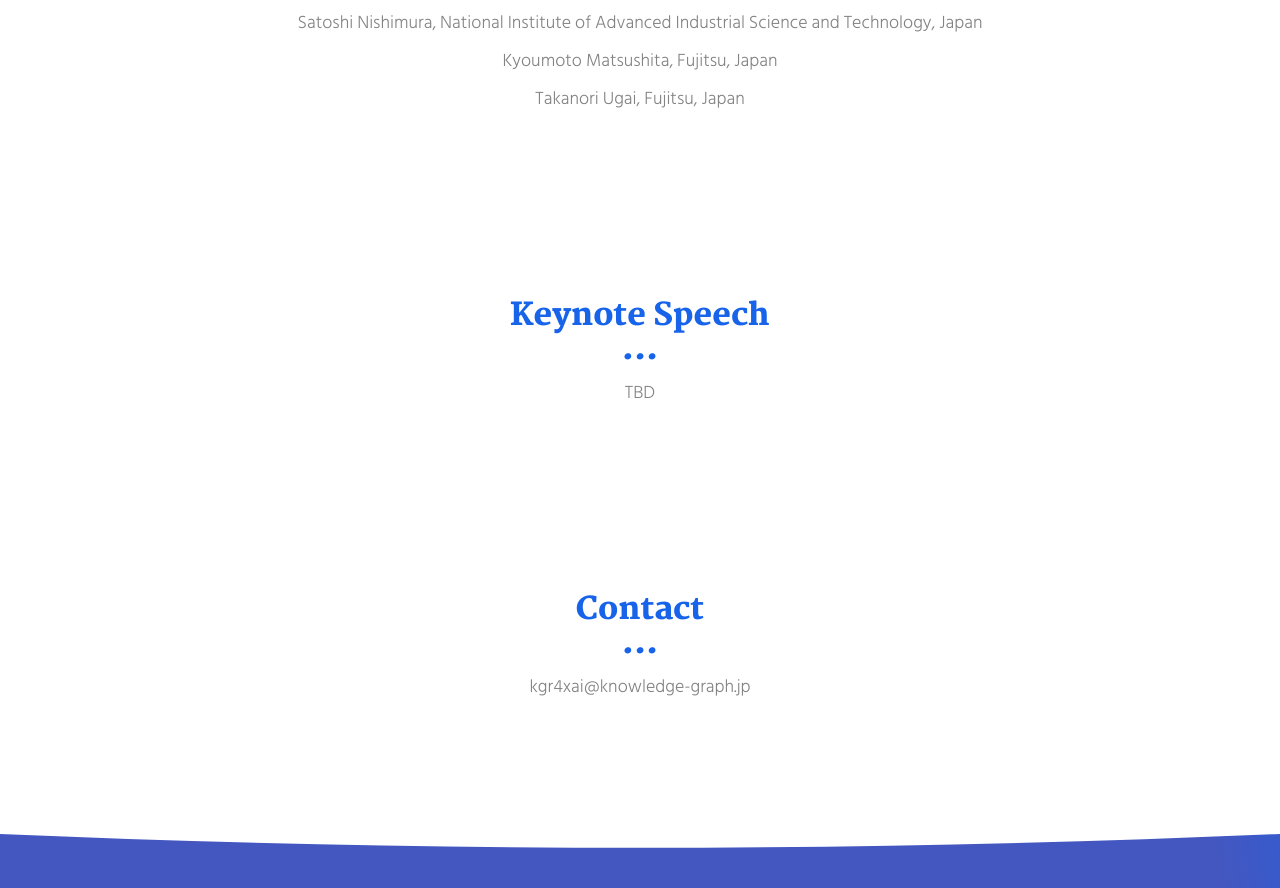
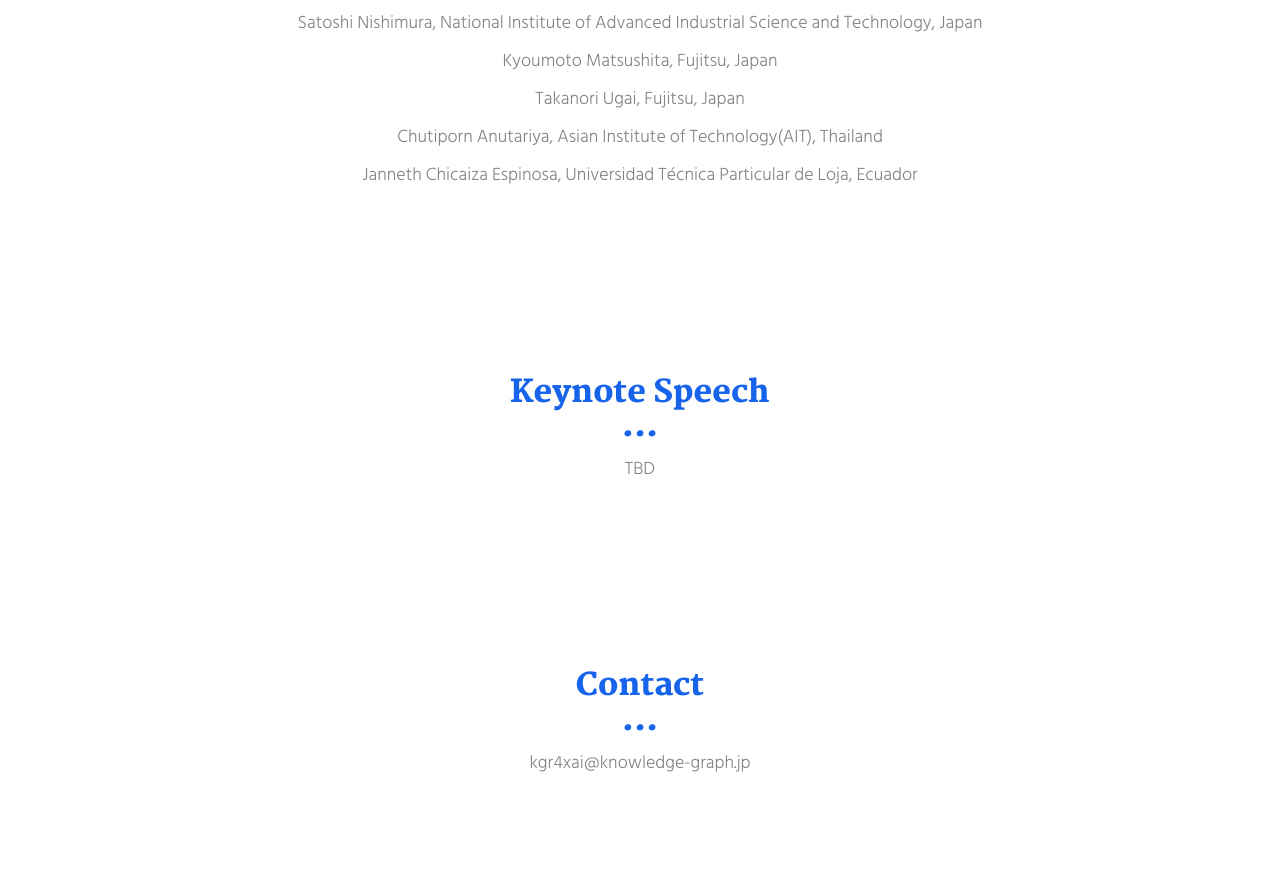
Before and after one commit to KnowledgeGraphJapan/kgr4xai, a plain HTML site: page docs/index.html in a window 1280 px wide. Shown: the part 3490-4378 px from the top of the page. Drawn offline with Linux system fonts and the light colour scheme.

Commit message:
Update index.html

```diff
--- a/docs/index.html
+++ b/docs/index.html
@@ -183,6 +183,8 @@
           <p>Satoshi Nishimura, National Institute of Advanced Industrial Science and Technology, Japan</p>
           <p>Kyoumoto Matsushita, Fujitsu, Japan</p>
           <p>Takanori Ugai, Fujitsu, Japan</p>
+          <p>Chutiporn Anutariya, Asian Institute of Technology(AIT), Thailand</p>
+          <p>Janneth Chicaiza Espinosa, Universidad Técnica Particular de Loja, Ecuador</p>
         </div>
       </div>
     </div>
```
